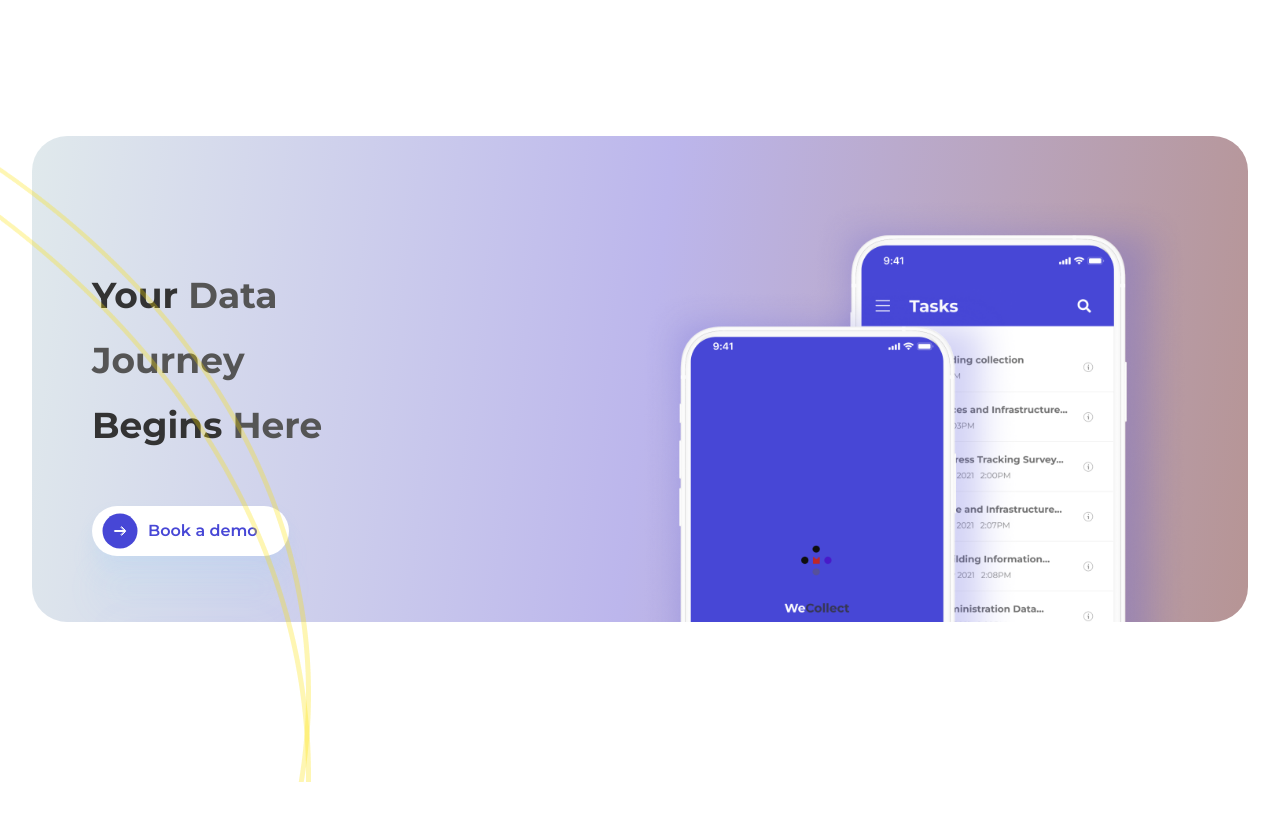
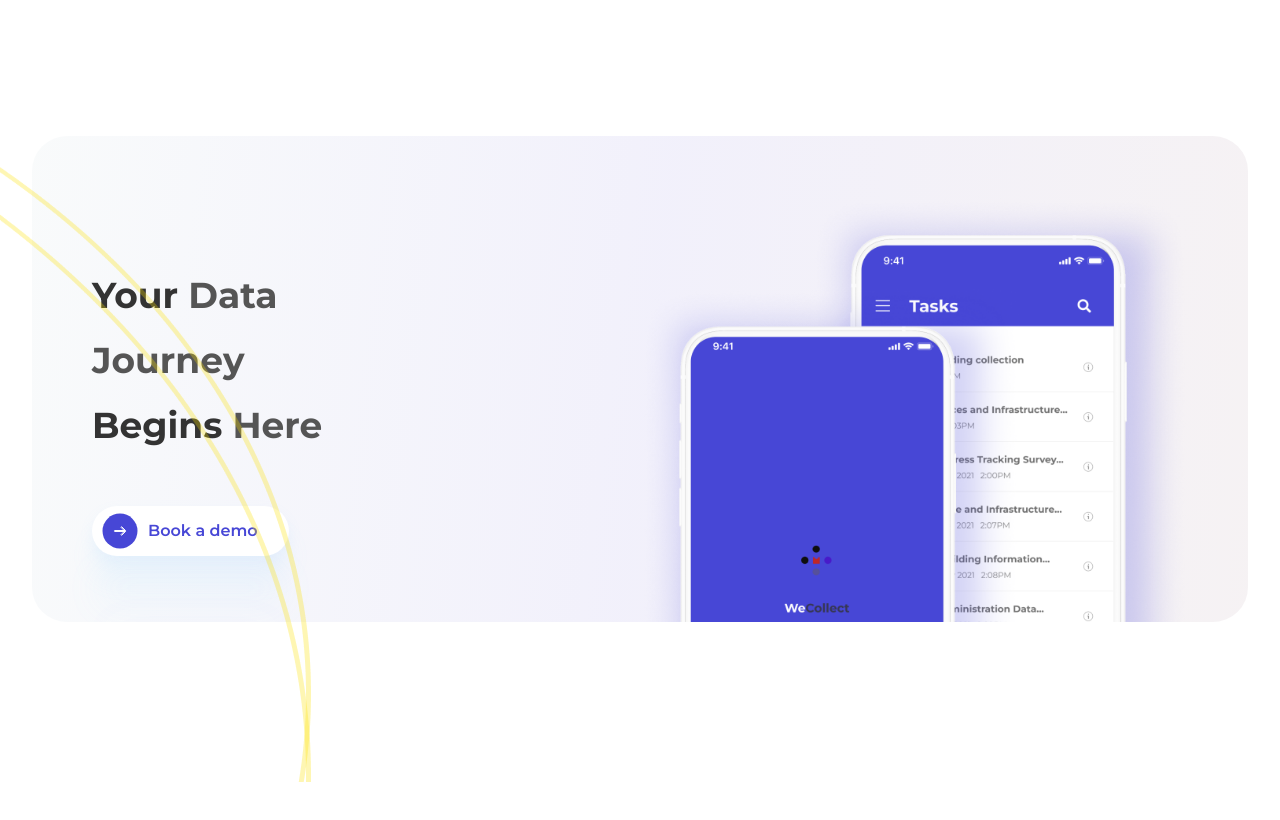
Before and after one commit to Daniekeys/temporary-hosting, a Next.js app: page /view-use-case/0 in a window 1280 px wide. Shown: the part 1920-2740 px from the top of the page. Built offline with nearby package versions, Linux system fonts and the light colour scheme.

Commit message:
fixed linear

```diff
--- a/styles/globals.css
+++ b/styles/globals.css
@@ -489,6 +489,8 @@ border-image-source: linear-gradient(132.27deg, #E4E4FF -7.78%, #FFFFFF 43.08%,
 }
 
 .j-bg{
-  background: linear-gradient(96.63deg, #E7F3EC -9.64%, #BCB6EC 50.48%, #B48771 119.9%);
+background: linear-gradient(96.63deg, rgba(231, 243, 236, 0.2) -9.64%, rgba(188, 182, 236, 0.2) 50.48%, rgba(180, 135, 113, 0.1) 119.9%);
+
+
 
 }
```
